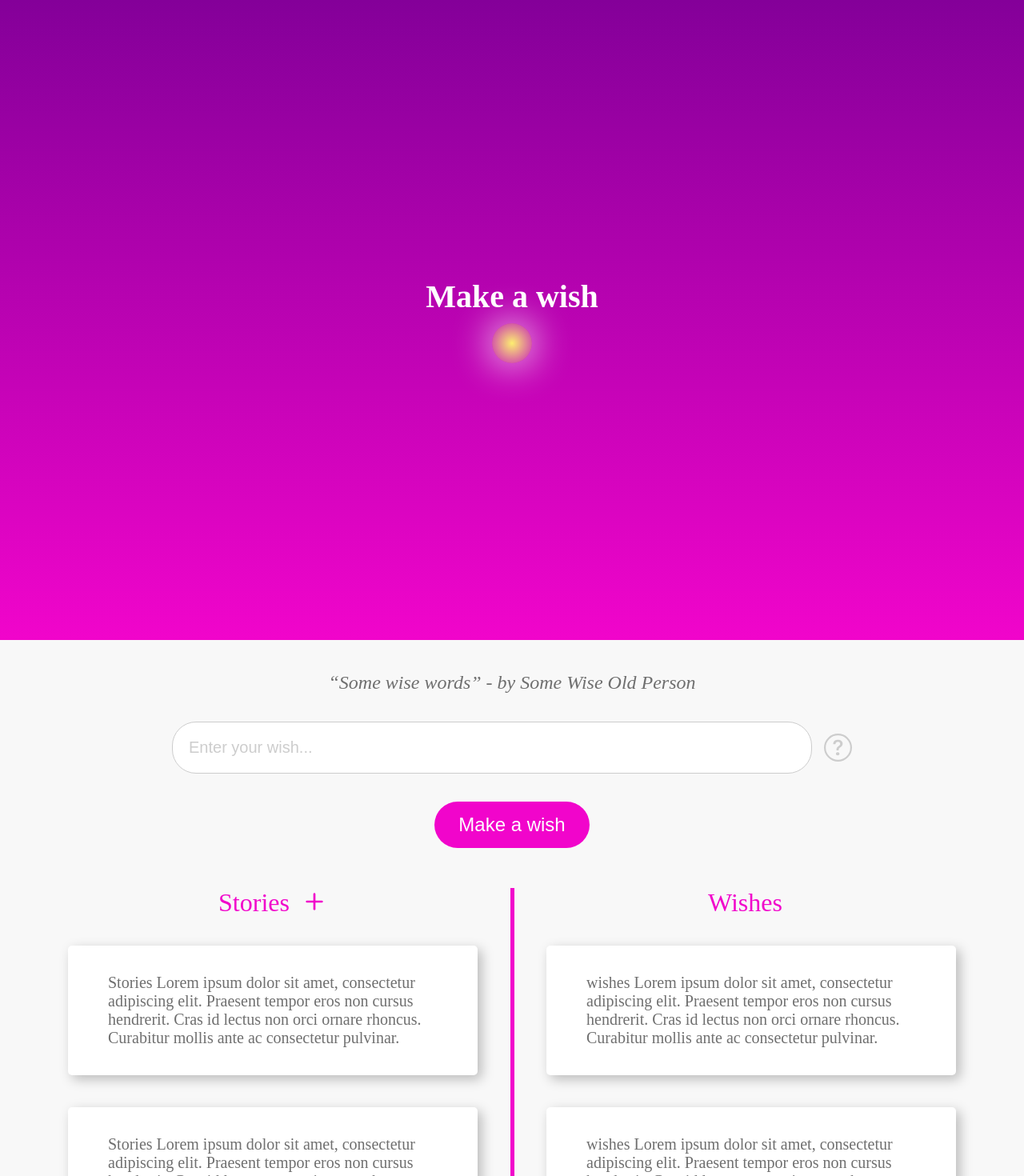
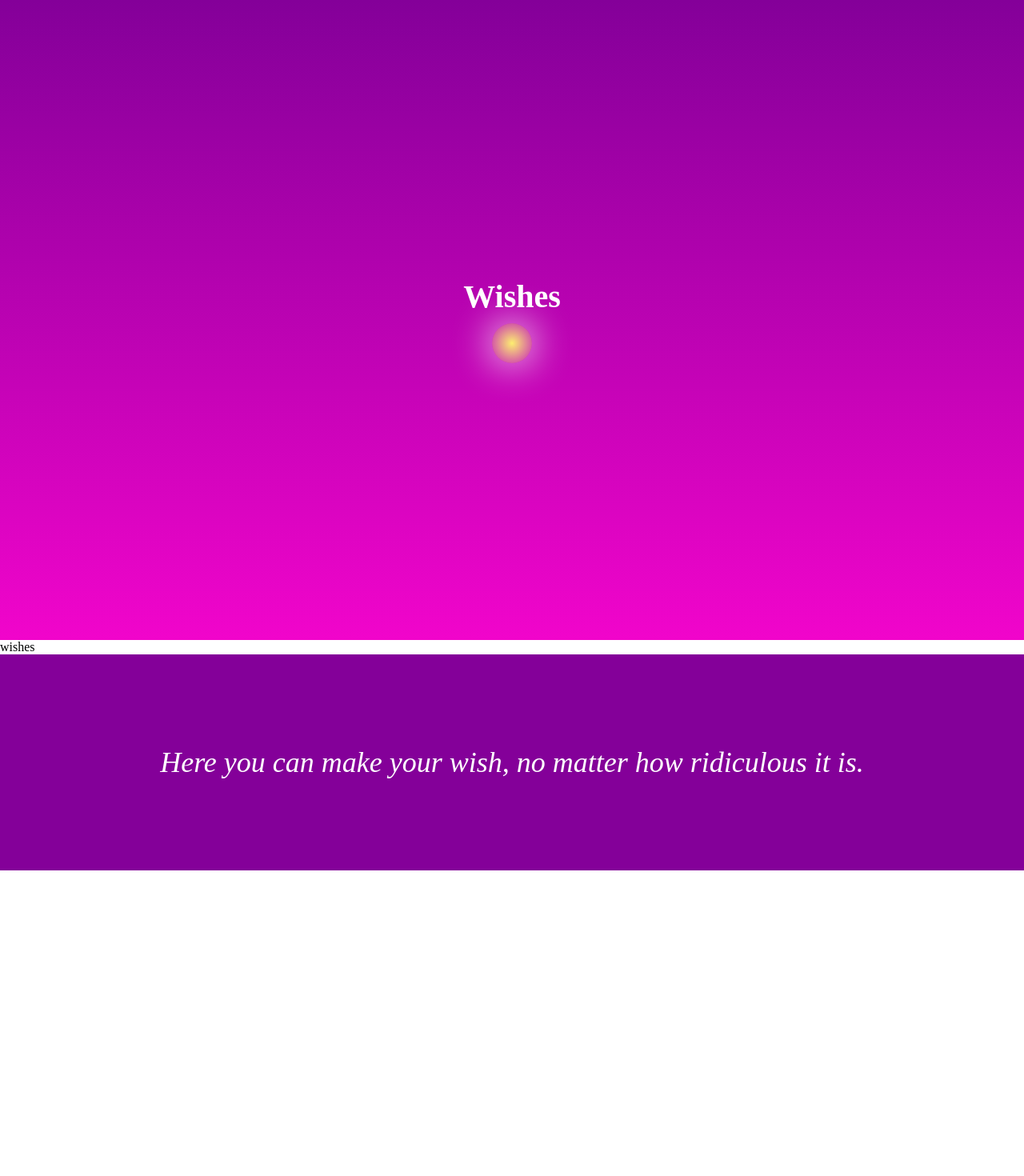
Before and after one commit to Natalielinen/make-a-wish, a React (Create React App) app: page /wishes in a window 1280 px wide. Shown: the top 1470 px of the page at 80% size. After the commit the page ends 1088 px from the top, so only its background shows below. Built offline with nearby package versions, Linux system fonts and the light colour scheme; a web font is replaced by a local one.

Commit message:
redux-toolkit, react-redux, react-router-dom, добавлены страницы ishes, stories, добавлен store, добавлены роуты

```diff
--- a/package.json
+++ b/package.json
@@ -3,6 +3,7 @@
   "version": "0.1.0",
   "private": true,
   "dependencies": {
+    "@reduxjs/toolkit": "^1.8.3",
     "@testing-library/jest-dom": "^5.14.1",
     "@testing-library/react": "^13.0.0",
     "@testing-library/user-event": "^13.2.1",
@@ -11,6 +12,8 @@
     "react": "^18.2.0",
     "react-dom": "^18.2.0",
     "react-icons": "^4.4.0",
+    "react-redux": "^8.0.2",
+    "react-router-dom": "^6.3.0",
     "react-scripts": "5.0.1",
     "sass": "^1.53.0",
     "web-vitals": "^2.1.0"
--- a/src/App.js
+++ b/src/App.js
@@ -1,14 +1,21 @@
 import React from 'react';
-import HeroSection from './components/HeroSection';
-import MainSection from './components/MainSection';
-import Footer from './components/Footer';
+import {
+    Routes,
+    Route,
+} from 'react-router-dom';
+import Home from './pages/Home';
+import Stories from './pages/Stories';
+import Wishes from './pages/Wishes';
 
 const App = () => {
     return (
         <>
-            <HeroSection/>
-            <MainSection/>
-            <Footer />
+            <Routes>
+                <Route path='/' element={<Home />}/>
+                <Route path='/stories' element={<Stories />}/>
+                <Route path='/wishes' element={<Wishes />}/>
+            </Routes>
+
         </>
     );
 };
--- a/src/components/CardsContainer/index.jsx
+++ b/src/components/CardsContainer/index.jsx
@@ -3,22 +3,13 @@ import styles from './styles.module.scss';
 import {FiPlus} from 'react-icons/fi';
 import Card from '../Card';
 import Modal from '../Modal';
-
-const storiesCards = [
-    'Stories Lorem ipsum dolor sit amet, consectetur adipiscing elit. Praesent tempor eros non cursus hendrerit. Cras id lectus non orci ornare rhoncus. Curabitur mollis ante ac consectetur pulvinar.',
-    'Stories Lorem ipsum dolor sit amet, consectetur adipiscing elit. Praesent tempor eros non cursus hendrerit. Cras id lectus non orci ornare rhoncus. Curabitur mollis ante ac consectetur pulvinar.',
-    'Stories Lorem ipsum dolor sit amet, consectetur adipiscing elit. Praesent tempor eros non cursus hendrerit. Cras id lectus non orci ornare rhoncus. Curabitur mollis ante ac consectetur pulvinar.',
-];
-
-const wishesCards = [
-    'wishes Lorem ipsum dolor sit amet, consectetur adipiscing elit. Praesent tempor eros non cursus hendrerit. Cras id lectus non orci ornare rhoncus. Curabitur mollis ante ac consectetur pulvinar.',
-    'wishes Lorem ipsum dolor sit amet, consectetur adipiscing elit. Praesent tempor eros non cursus hendrerit. Cras id lectus non orci ornare rhoncus. Curabitur mollis ante ac consectetur pulvinar.',
-    'wishes Lorem ipsum dolor sit amet, consectetur adipiscing elit. Praesent tempor eros non cursus hendrerit. Cras id lectus non orci ornare rhoncus. Curabitur mollis ante ac consectetur pulvinar.',
-    'wishes Lorem ipsum dolor sit amet, consectetur adipiscing elit. Praesent tempor eros non cursus hendrerit. Cras id lectus non orci ornare rhoncus. Curabitur mollis ante ac consectetur pulvinar.',
-];
+import {useSelector} from 'react-redux';
 
 const CardsContainer = ({title, href}) => {
     const [isModalVisible, setIsModalVisible] = useState(false)
+    const wishes = useSelector(state => state.wishes.items)
+    const stories = useSelector(state => state.stories.items)
+
     return (
         <div className={styles.container}>
             <div className={styles.titleContainer}>
@@ -39,14 +30,14 @@ const CardsContainer = ({title, href}) => {
             </div>
             {
                 title === 'Stories'
-                    ? storiesCards.slice(0, 3).map(text => <Card text={text}/>)
-                    : wishesCards.slice(0, 3).map(text => <Card text={text}/>)
+                    ? stories.slice(0, 3).map(text => <Card text={text}/>)
+                    : wishes.slice(0, 3).map(text => <Card text={text}/>)
             }
             {
-              title ===  'Stories' && storiesCards.length > 3 ?  <a href={href}>Read more...</a> : ''
+              title ===  'Stories' && stories.length > 3 ?  <a href={href}>Read more...</a> : ''
             }
             {
-                title === 'Wishes' && wishesCards.length > 3 ? <a href={href}>Read more...</a> : ''
+                title === 'Wishes' && wishes.length > 3 ? <a href={href}>Read more...</a> : ''
             }
         </div>
     );
--- a/src/components/HeroSection/index.jsx
+++ b/src/components/HeroSection/index.jsx
@@ -1,11 +1,11 @@
 import React from 'react';
 import styles from './styles.module.scss';
 
-const HeroSection = () => {
+const HeroSection = ({title}) => {
     return (
         <section className={styles.hero}>
             <div className={styles.center}>
-                <h1>Make a wish</h1>
+                <h1>{title}</h1>
                 <div className={styles.mainStar}></div>
             </div>
         </section>
--- a/src/index.js
+++ b/src/index.js
@@ -1,12 +1,21 @@
 import React from 'react';
 import ReactDOM from 'react-dom/client';
+import {
+    BrowserRouter
+} from 'react-router-dom';
 import App from './App';
 import commonStyles from './styles/commonStyles.scss';
+import {Provider} from 'react-redux';
+import {store} from './redux/store';
 
 
 const root = ReactDOM.createRoot(document.getElementById('root'));
 root.render(
-  <React.StrictMode>
-    <App />
-  </React.StrictMode>
+    <React.StrictMode>
+        <BrowserRouter>
+            <Provider store={store}>
+                <App/>
+            </Provider>
+        </BrowserRouter>
+    </React.StrictMode>
 );
--- /dev/null
+++ b/src/pages/Home/index.jsx
@@ -0,0 +1,16 @@
+import HeroSection from '../../components/HeroSection';
+import MainSection from '../../components/MainSection';
+import Footer from '../../components/Footer';
+import React from 'react';
+
+const Home = () => {
+    return (
+        <>
+            <HeroSection title="Make a wish"/>
+            <MainSection/>
+            <Footer/>
+        </>
+    );
+};
+
+export default Home;
--- /dev/null
+++ b/src/pages/Stories/index.jsx
@@ -0,0 +1,16 @@
+import HeroSection from '../../components/HeroSection';
+import Footer from '../../components/Footer';
+
+const Stories = () => {
+    return (
+        <>
+            <HeroSection title="Stories"/>
+            <section>
+                stories
+            </section>
+            <Footer />
+        </>
+    )
+}
+
+export default Stories;
--- /dev/null
+++ b/src/pages/Wishes/index.jsx
@@ -0,0 +1,15 @@
+import React from 'react';
+import HeroSection from '../../components/HeroSection';
+import Footer from '../../components/Footer';
+
+const Wishes = () => {
+    return (
+        <>
+            <HeroSection title="Wishes"/>
+            wishes
+            <Footer />
+        </>
+    )
+}
+
+export default Wishes;
--- /dev/null
+++ b/src/redux/slices/storiesSlice.js
@@ -0,0 +1,25 @@
+import {createSlice} from '@reduxjs/toolkit';
+
+const initialState = {
+    items: [
+        'stories Lorem ipsum dolor sit amet, consectetur adipiscing elit. Praesent tempor eros non cursus hendrerit. Cras id lectus non orci ornare rhoncus. Curabitur mollis ante ac consectetur pulvinar.',
+        'stories Lorem ipsum dolor sit amet, consectetur adipiscing elit. Praesent tempor eros non cursus hendrerit. Cras id lectus non orci ornare rhoncus. Curabitur mollis ante ac consectetur pulvinar.',
+        'stories Lorem ipsum dolor sit amet, consectetur adipiscing elit. Praesent tempor eros non cursus hendrerit. Cras id lectus non orci ornare rhoncus. Curabitur mollis ante ac consectetur pulvinar.',
+        'stories Lorem ipsum dolor sit amet, consectetur adipiscing elit. Praesent tempor eros non cursus hendrerit. Cras id lectus non orci ornare rhoncus. Curabitur mollis ante ac consectetur pulvinar.',
+        'stories Lorem ipsum dolor sit amet, consectetur adipiscing elit. Praesent tempor eros non cursus hendrerit. Cras id lectus non orci ornare rhoncus. Curabitur mollis ante ac consectetur pulvinar.',
+    ]
+};
+
+const storiesSlice = createSlice({
+    name: 'stories',
+    initialState,
+    reducers: {
+        addStory: (state, action) => {
+            state.items = [...state.items, action.payload]
+        }
+    }
+});
+
+export const {addStory} = storiesSlice.actions;
+
+export default storiesSlice.reducer;
--- /dev/null
+++ b/src/redux/slices/whishesSlice.js
@@ -0,0 +1,24 @@
+import {createSlice} from '@reduxjs/toolkit';
+
+const initialState = {
+    items: [
+        'wishes Lorem ipsum dolor sit amet, consectetur adipiscing elit. Praesent tempor eros non cursus hendrerit. Cras id lectus non orci ornare rhoncus. Curabitur mollis ante ac consectetur pulvinar.',
+        'wishes Lorem ipsum dolor sit amet, consectetur adipiscing elit. Praesent tempor eros non cursus hendrerit. Cras id lectus non orci ornare rhoncus. Curabitur mollis ante ac consectetur pulvinar.',
+        'wishes Lorem ipsum dolor sit amet, consectetur adipiscing elit. Praesent tempor eros non cursus hendrerit. Cras id lectus non orci ornare rhoncus. Curabitur mollis ante ac consectetur pulvinar.',
+        'wishes Lorem ipsum dolor sit amet, consectetur adipiscing elit. Praesent tempor eros non cursus hendrerit. Cras id lectus non orci ornare rhoncus. Curabitur mollis ante ac consectetur pulvinar.',
+    ]
+};
+
+const wishesSlice = createSlice({
+    name: 'wishes',
+    initialState,
+    reducers: {
+        addWish: (state, action) => {
+         state.items = [...state.items, action.payload]
+        }
+    }
+});
+
+export const {addWish} = wishesSlice.actions;
+
+export default wishesSlice.reducer;
--- /dev/null
+++ b/src/redux/store.js
@@ -0,0 +1,10 @@
+import {configureStore} from '@reduxjs/toolkit';
+import wishes from './slices/whishesSlice';
+import stories from './slices/storiesSlice';
+
+export const store = configureStore({
+        reducer: {
+            wishes,
+            stories
+        }
+})
```
Also changed, not shown: 1 other file (tests, documents, lock files or other folders).
